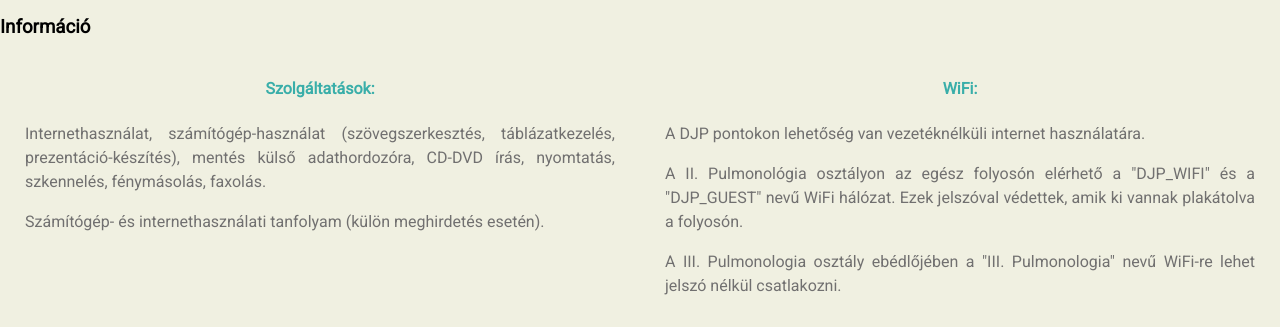
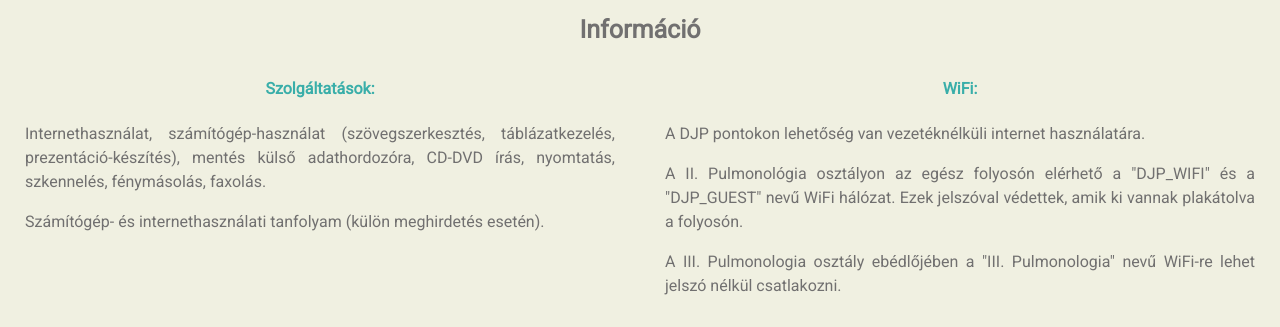
Before and after one commit to kovacsakos0429/Farkasgyepukorhaz_weboldal, a plain HTML site: page djp.html in a window 1280 px wide. Shown: the part 773-1100 px from the top of the page. Drawn offline with nearby package versions, Linux system fonts and the light colour scheme.

Commit message:
20220126

```diff
--- a/css/djp.css
+++ b/css/djp.css
@@ -74,6 +74,15 @@
 	margin-bottom: 10%
 }
 
+.row h3{
+	margin-top: 20px;
+	margin-bottom: 15px;
+	text-align: center;
+	line-height: 25px;
+	color: #717070;
+	font-size: 25px;
+	font-weight: bold;
+}
 
 @media (min-width: 769px) and (max-width: 1366px) {
 	.djp h1 {
```
Also changed, not shown: djp.html (+1 -1 lines).
